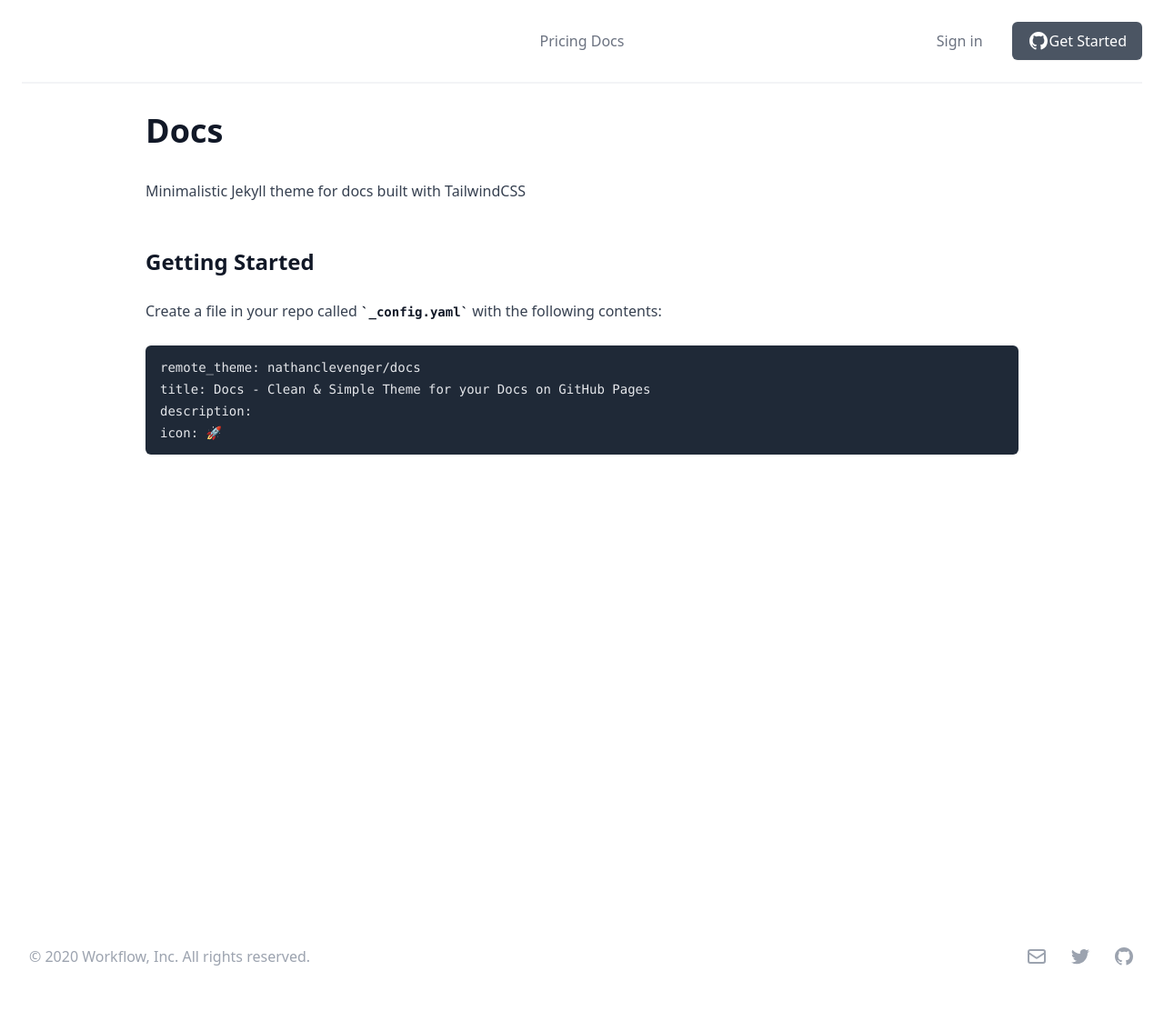
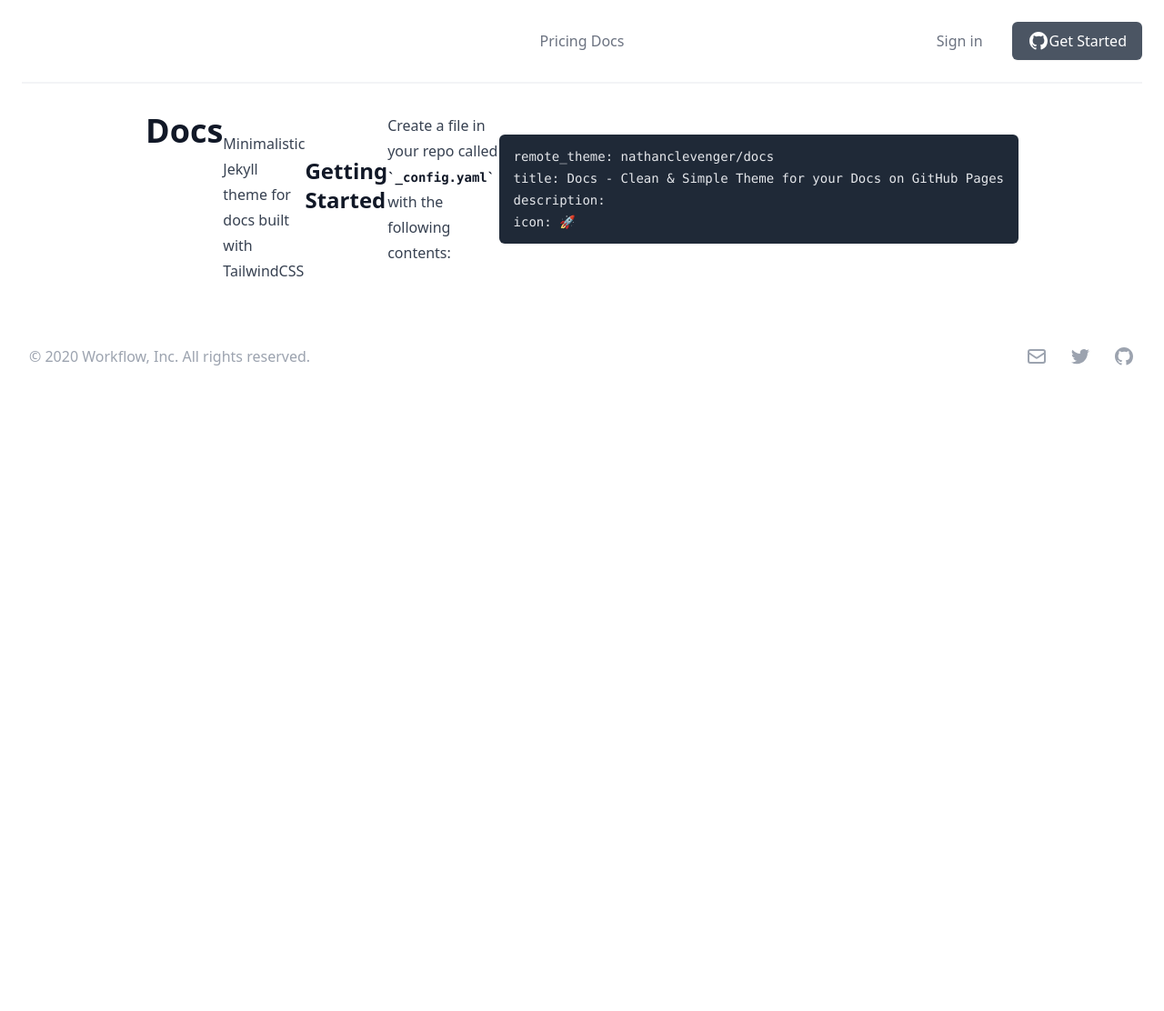
Before and after one commit to nathanclevenger/docs, a Jekyll site: the page built from README.md, in a window 1280 px wide. Shown: the whole page at 91% size. Built offline with Jekyll 4.4.1, drawn with Linux system fonts in a browser that asks for light colours; nearby versions of some CDN libraries; our own code applies the rules of GitHub Pages for plain Markdown files; after the commit the page ends 900 px from its top, so only the background shows below that.

Commit message:
Update default.html

```diff
--- a/_layouts/default.html
+++ b/_layouts/default.html
@@ -54,7 +54,7 @@
   </div>
 </div>
 
-  <div class="prose h-full mx-auto max-w-md px-4 sm:max-w-3xl sm:px-6 lg:px-8 lg:max-w-5xl pt-8">
+  <div class="prose flex mx-auto max-w-md px-4 sm:max-w-3xl sm:px-6 lg:px-8 lg:max-w-5xl pt-8">
     {{ content }}
   </div>
 
```
